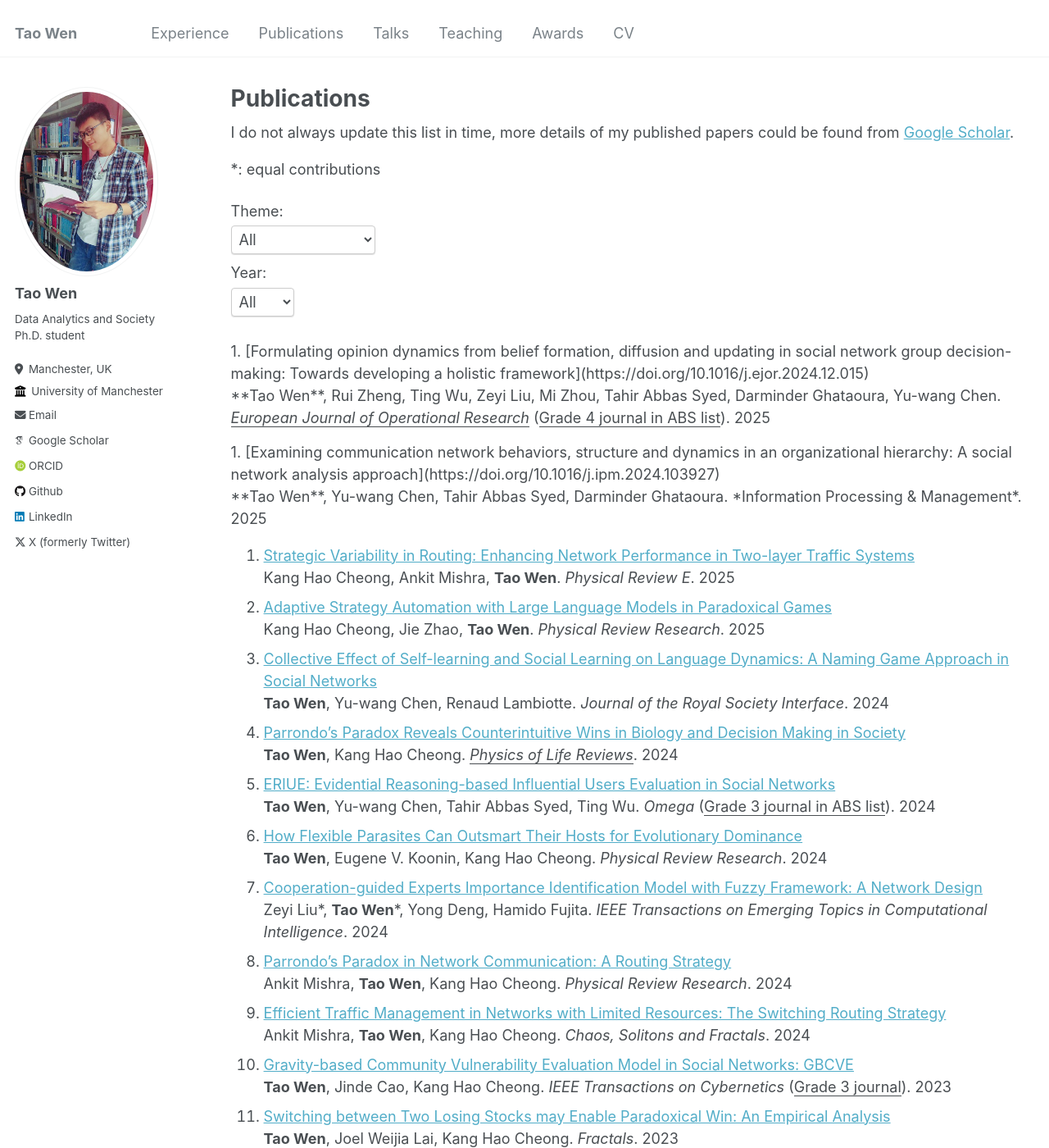
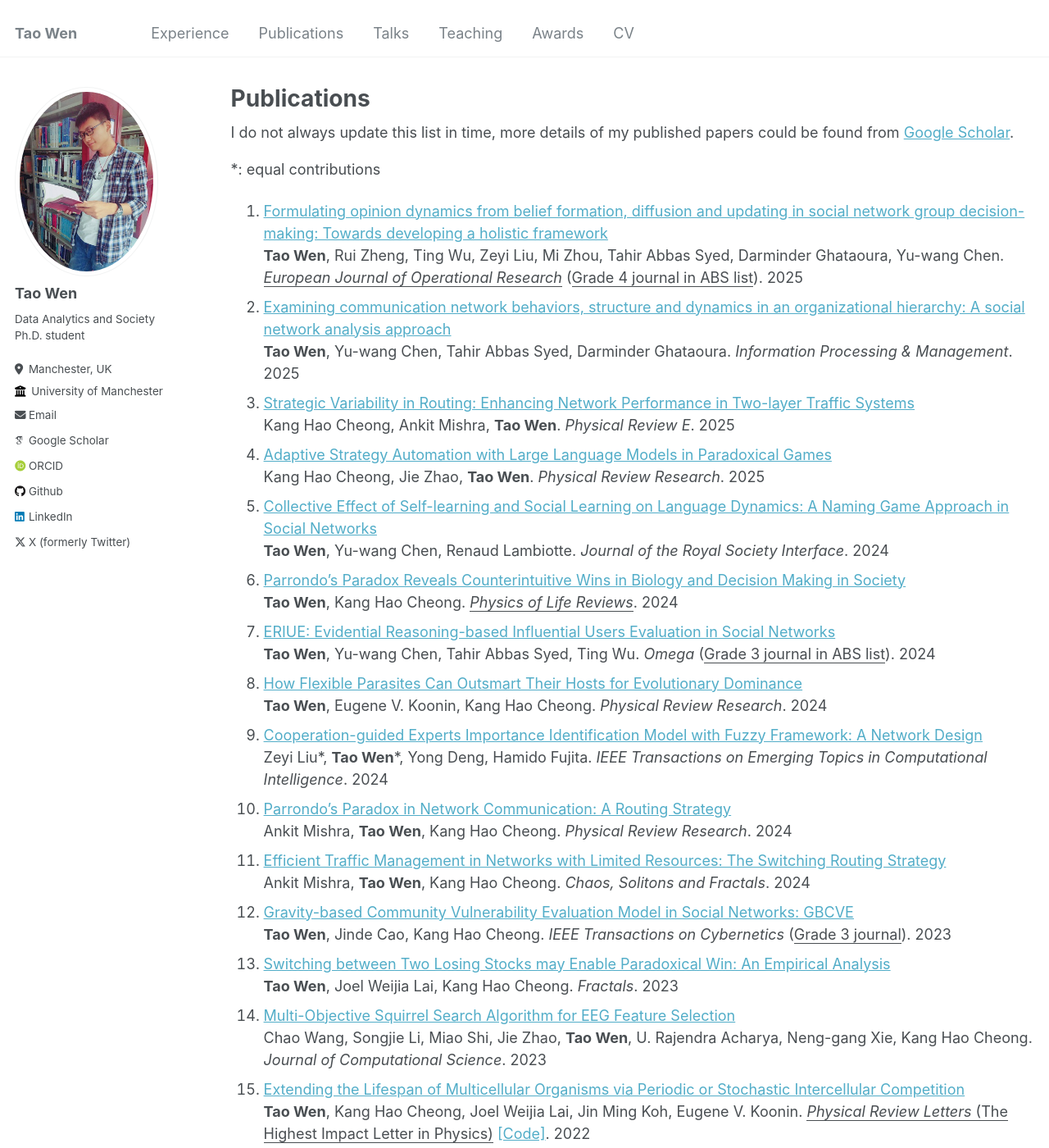
Before and after one commit to TaaoWen/taaowen.github.io, a Jekyll site: the page built from _pages/publications.md, in a window 1280 px wide and 1400 px high. Shown: the whole window at 82% size. Built offline with Jekyll 4.4.1, drawn with Linux system fonts in a browser that asks for light colours; some web fonts are replaced; some of the changed lines change nothing that is shown.

Commit message:
Update publications.md

```diff
--- a/_pages/publications.md
+++ b/_pages/publications.md
@@ -12,141 +12,78 @@ author_profile: true
 
 \*: equal contributions
 
-<div id="filters">
-  <label for="theme-filter">Theme:</label>
-  <select id="theme-filter" onchange="applyFilters()">
-    <option value="all">All</option>
-    <option value="Decision-Making">Decision-Making</option>
-    <option value="Social Networks">Social Networks</option>
-    <option value="Physics">Physics</option>
-  </select>
-
-  <label for="year-filter">Year:</label>
-  <select id="year-filter" onchange="applyFilters()">
-    <option value="all">All</option>
-    <option value="2025">2025</option>
-    <option value="2024">2024</option>
-    <option value="2023">2023</option>
-    <option value="2022">2022</option>
-    <option value="2021">2021</option>
-    <option value="2020">2020</option>
-    <option value="2019">2019</option>
-    <option value="2018">2018</option>
-  </select>
-</div>
-
-<div class="publication" data-tags="Decision-Making, Social Networks, 2025">
-   1. [Formulating opinion dynamics from belief formation, diffusion and updating in social network group decision-making: Towards developing a holistic framework](https://doi.org/10.1016/j.ejor.2024.12.015)<br>
-      **Tao Wen**, Rui Zheng, Ting Wu, Zeyi Liu, Mi Zhou, Tahir Abbas Syed, Darminder Ghataoura, Yu-wang Chen. <u><i>European Journal of Operational Research</i></u> (<u>Grade 4 journal in ABS list</u>). 2025
-</div>
-
-<div class="publication" data-tags="Physics, Social Networks, 2024">
-   1. [Examining communication network behaviors, structure and dynamics in an organizational hierarchy: A social network analysis approach](https://doi.org/10.1016/j.ipm.2024.103927)<br>
-      **Tao Wen**, Yu-wang Chen, Tahir Abbas Syed, Darminder Ghataoura. *Information Processing & Management*. 2025
-</div>
-
-1. [Strategic Variability in Routing: Enhancing Network Performance in Two-layer Traffic Systems](https://doi.org/10.1103/PhysRevE.111.L012201)<br>
-    Kang Hao Cheong, Ankit Mishra, **Tao Wen**. *Physical Review E*. 2025
-2. [Adaptive Strategy Automation with Large Language Models in Paradoxical Games](https://doi.org/10.1103/PhysRevResearch.7.L022012)<br>
-   Kang Hao Cheong, Jie Zhao, **Tao Wen**. *Physical Review Research*. 2025
-3. [Collective Effect of Self-learning and Social Learning on Language Dynamics: A Naming Game Approach in Social Networks](https://doi.org/10.1098/rsif.2024.0406)<br>
-    **Tao Wen**, Yu-wang Chen, Renaud Lambiotte. *Journal of the Royal Society Interface*. 2024
-4. [Parrondo’s Paradox Reveals Counterintuitive Wins in Biology and Decision Making in Society](https://doi.org/10.1016/j.plrev.2024.08.002)<br>
-    **Tao Wen**, Kang Hao Cheong. <u><i>Physics of Life Reviews</i></u>. 2024
-5. [ERIUE: Evidential Reasoning-based Influential Users Evaluation in Social Networks](https://doi.org/10.1016/j.omega.2023.102945)<br>
-   **Tao Wen**, Yu-wang Chen, Tahir Abbas Syed, Ting Wu. *Omega* (<u>Grade 3 journal in ABS list</u>). 2024
-6.  [How Flexible Parasites Can Outsmart Their Hosts for Evolutionary Dominance](https://doi.org/10.1103/PhysRevResearch.6.023104)<br>
-   **Tao Wen**, Eugene V. Koonin, Kang Hao Cheong. *Physical Review Research*. 2024
-7.  [Cooperation-guided Experts Importance Identification Model with Fuzzy Framework: A Network Design](https://doi.org/10.1109/TETCI.2024.3372410)<br>
-   Zeyi Liu\*, **Tao Wen**\*, Yong Deng, Hamido Fujita. *IEEE Transactions on Emerging Topics in Computational Intelligence*. 2024
-8.  [Parrondo’s Paradox in Network Communication: A Routing Strategy](https://doi.org/10.1103/PhysRevResearch.6.L012037)<br>
-   Ankit Mishra, **Tao Wen**, Kang Hao Cheong. *Physical Review Research*. 2024
-9.  [Efficient Traffic Management in Networks with Limited Resources: The Switching Routing Strategy](https://doi.org/10.1016/j.chaos.2024.114658)<br>
-   Ankit Mishra, **Tao Wen**, Kang Hao Cheong. *Chaos, Solitons and Fractals*. 2024
-10. [Gravity-based Community Vulnerability Evaluation Model in Social Networks: GBCVE](https://doi.org/10.1109/TCYB.2021.3123081)<br>
-   **Tao Wen**, Jinde Cao, Kang Hao Cheong. *IEEE Transactions on Cybernetics* (<u>Grade 3 journal</u>). 2023
-11. [Switching between Two Losing Stocks may Enable Paradoxical Win: An Empirical Analysis](https://doi.org/10.1142/S0218348X23400017)<br>
-   **Tao Wen**, Joel Weijia Lai, Kang Hao Cheong. *Fractals*. 2023
-12. [Multi-Objective Squirrel Search Algorithm for EEG Feature Selection](https://doi.org/10.1016/j.jocs.2023.102140)<br>
-   Chao Wang, Songjie Li, Miao Shi, Jie Zhao, **Tao Wen**, U. Rajendra Acharya, Neng-gang Xie, Kang Hao Cheong. *Journal of Computational Science*. 2023
-13. [Extending the Lifespan of Multicellular Organisms via Periodic or Stochastic Intercellular Competition](https://doi.org/10.1103/PhysRevLett.128.218101)<br>
-   **Tao Wen**, Kang Hao Cheong, Joel Weijia Lai, Jin Ming Koh, Eugene V. Koonin. <u><i>Physical Review Letters</i> (The Highest Impact Letter in Physics)</u> [\[Code\]](https://osf.io/z5c8k/?view_only=d2864977225147049f5bea6539f89dbd). 2022
-14. [Alternating Lysis and Lysogeny is a Winning Strategy in Bacteriophages due to Parrondo's Paradox](https://doi.org/10.1073/pnas.2115145119)<br>
-   Kang Hao Cheong\*, **Tao Wen**\*, Sean Benler, Jin Ming Koh, Eugene V. Koonin. <u><i>Proceedings of the National Academy of Sciences</i></u> [\[Code\]](https://osf.io/vth96/?view_only=c61c0a312ef04624acbeb41d071e70df). 2022
-15. [Exploring the Vulnerability of Logistics Networks by Entropy: An Asia-Europe Maritime Transportation Network Case Study](https://doi.org/10.1016/j.ress.2022.108578)<br>
-   **Tao Wen**, Qiuya Gao, Yu-wang Chen, Kang Hao Cheong. *Reliability Engineering & System Safety* (<u>Grade 3 journal</u>). 2022
-16. [A Review of Predator-Prey Systems with Dormancy of Predators](https://doi.org/10.1007/s11071-021-07083-x)<br>
-   **Tao Wen**, Qiuya Gao, Tamás Kalmár-Nagy, Yong Deng, Kang Hao Cheong. *Nonlinear Dynamics*. 2022
-17. [Visibility Graph for Time Series Prediction and Image Classification: A Review](https://doi.org/10.1007/s11071-022-08002-4)<br>
-   **Tao Wen**, Huiling Chen, Kang Hao Cheong. *Nonlinear Dynamics*. 2022
-18. [The Random Walk-based Gravity Model to Identify Influential Nodes in Complex Networks](https://doi.org/10.1016/j.ins.2022.07.084)<br>
-   Jie Zhao, **Tao Wen**, Hadi Jahanshahi, Kang Hao Cheong. *Information Sciences*. 2022
-19. [A Novel Network-based and Divergence-based Time Series Forecasting Method](https://doi.org/10.1016/j.ins.2022.08.120)<br>
-   Qiuya Gao, **Tao Wen**, Yong Deng. *Information Sciences*. 2022
-20. [The Fractal Dimension of Complex Networks: A Review](https://doi.org/10.1016/j.inffus.2021.02.001)<br>
-   **Tao Wen**, Kang Hao Cheong. *Information Fusion* (<u>150+ citation, ESI 1% Highly Cited Paper</u>). 2021
-21. [An Alternating Active-dormitive Strategy Enables Disadvantaged Prey to Outcompete the Perennially Active Prey through Parrondo’s Paradox](https://doi.org/10.1186/s12915-021-01097-y)<br>
-   **Tao Wen**, Eugene V. Koonin, Kang Hao Cheong. *BMC Biology*. 2021
-22. [Information Volume Fractal Dimension](https://doi.org/10.1142/S0218348X21502637)<br>
-   Qiuya Gao, **Tao Wen**, Yong Deng. *Fractals* (<u>ESI 0.1% Hot Paper & ESI 1% Highly Cited Paper</u>). 2021
-23. [Game Dynamics of Emotion Evolution based on the Moran Process](https://doi.org/10.1063/5.0033680)<br>
-   Yayun Dai, Guangjie Zhan, Ye Ye, Wei Bao, **Tao Wen**, Kang Hao Cheong, Nenggang Xie. *Chaos: An Interdisciplinary Journal of Nonlinear Science*. 2021
-24. [Automatic COVID-19 Detection using Exemplar Hybrid Deep Features with X-ray Images](https://doi.org/10.3390/ijerph18158052)<>br>
-   Prabal Datta Barua, Nadia Fareeda Muhammad Gowdh, Kartini Rahmat, Norlisah Ramli, Wei Lin Ng, Wai Yee Chan, Mutlu Kuluozturk, Sengul Dogan, Mehmet Baygin, Orhan Yaman, Turker Tuncer, **Tao Wen**, Kang Hao Cheong, U. Rajendra Acharya. *International Journal of Environmental Research and Public Health*. 2021
-25. [Relieving Cost of Epidemic by Parrondo’s Paradox: A COVID-19 Case Study](https://doi.org/10.1002/advs.202002324)<br>
-   Kang Hao Cheong, **Tao Wen**, Joel Weijia Lai. *Advanced Science* [\[Press\]](https://medicalxpress.com/news/2020-10-relieving-covid-parrondo-paradox.html). 2020
-26. [Vital Spreaders Identification in Complex Networks with Multi-Local Dimension](https://doi.org/10.1016/j.knosys.2020.105717)<br>
-   **Tao Wen**, Danilo Pelus, Yong Deng. *Knowledge-Based Systems*. 2020
-27. [The Vulnerability of Community Structure in Complex Networks: An Entropy Approach](https://www.sciencedirect.com/science/article/pii/S0951832019308762?via%3Dihub)<br>
-   **Tao Wen**, Yong Deng. *Reliability Engineering & System Safety* (<u>ESI 1% Highly Cited Paper, Grade 3 journal</u>). 2020
-28. [Identification of Influencers in Complex Network by Local Information Dimensionality](https://doi.org/10.1016/j.ins.2019.10.003)<br>
-   **Tao Wen**, Yong Deng. *Information Sciences* (<u>100+ citations, ESI 1% Highly Cited Paper</u>). 2020
-29. [Node Similarity Measuring in Complex Networks with Relative Entropy](https://doi.org/10.1016/j.cnsns.2019.104867)<br>
-   **Tao Wen**, Shuyu Duan, Wen Jiang. *Communications in Nonlinear Science and Numerical Simulation*. 2019
-30. [Identifying Influential Nodes based on Fuzzy Local Dimension in Complex Networks](https://doi.org/10.1016/j.chaos.2019.01.011)<br>
-   **Tao Wen**, Wen Jiang. *Chaos, Solitons & Fractals*. 2019
-31. [Measuring the Complexity of Complex Network by Tsallis Entropy](https://doi.org/10.1016/j.physa.2019.121054)<br>
-   **Tao Wen**, Wen Jiang. *Physica A: Statistical Mechanics and Its Applications*. 2019
-32. [A New Information Dimension of Complex Network based on Rényi Entropy](https://doi.org/10.1016/j.physa.2018.10.045)<br>
-   Shuyu Duan, **Tao Wen**, Wen Jiang. *Physica A: Statistical Mechanics and Its Applications*. 2019
-33. [Evaluating Topological Vulnerability based on Fuzzy Fractal Dimension](https://doi.org/10.1007/s40815-018-0457-8)<br>
-   **Tao Wen**, Moxian Song, Wen Jiang. *International Journal of Fuzzy Systems*. 2018
-34. [An Information Dimension of Weighted Complex Networks](https://doi.org/10.1016/j.physa.2018.02.067)<br>
-   **Tao Wen**, Wen Jiang. *Physica A: Statistical Mechanics and Its Applications*. 2018
 
 
-<script>
-  function applyFilters() {
-    const themeFilter = document.getElementById('theme-filter').value;
-    const yearFilter = document.getElementById('year-filter').value;
-    const publications = document.querySelectorAll('.publication');
 
-    publications.forEach(pub => {
-      const tags = pub.getAttribute('data-tags');
-      const matchesTheme = themeFilter === 'all' || (tags && tags.includes(themeFilter));
-      const matchesYear = yearFilter === 'all' || (tags && tags.includes(yearFilter));
-
-      if (matchesTheme && matchesYear) {
-        pub.style.display = 'block';
-      } else {
-        pub.style.display = 'none';
-      }
-    });
-  }
-</script>
-
-<style>
-  #filters {
-    margin-bottom: 20px;
-  }
-  #filters label {
-    margin-right: 10px;
-  }
-  #filters select {
-    margin-right: 20px;
-    padding: 5px;
-  }
-  .publication {
-    margin-bottom: 15px;
-  }
-</style>
+1. [Formulating opinion dynamics from belief formation, diffusion and updating in social network group decision-making: Towards developing a holistic framework](https://doi.org/10.1016/j.ejor.2024.12.015)<br>
+   **Tao Wen**, Rui Zheng, Ting Wu, Zeyi Liu, Mi Zhou, Tahir Abbas Syed, Darminder Ghataoura, Yu-wang Chen. <u><i>European Journal of Operational Research</i></u> (<u>Grade 4 journal in ABS list</u>). 2025
+2. [Examining communication network behaviors, structure and dynamics in an organizational hierarchy: A social network analysis approach](https://doi.org/10.1016/j.ipm.2024.103927)<br>
+    **Tao Wen**, Yu-wang Chen, Tahir Abbas Syed, Darminder Ghataoura. *Information Processing & Management*. 2025
+3. [Strategic Variability in Routing: Enhancing Network Performance in Two-layer Traffic Systems](https://doi.org/10.1103/PhysRevE.111.L012201)<br>
+    Kang Hao Cheong, Ankit Mishra, **Tao Wen**. *Physical Review E*. 2025
+4. [Adaptive Strategy Automation with Large Language Models in Paradoxical Games](https://doi.org/10.1103/PhysRevResearch.7.L022012)<br>
+   Kang Hao Cheong, Jie Zhao, **Tao Wen**. *Physical Review Research*. 2025
+5. [Collective Effect of Self-learning and Social Learning on Language Dynamics: A Naming Game Approach in Social Networks](https://doi.org/10.1098/rsif.2024.0406)<br>
+    **Tao Wen**, Yu-wang Chen, Renaud Lambiotte. *Journal of the Royal Society Interface*. 2024
+6. [Parrondo’s Paradox Reveals Counterintuitive Wins in Biology and Decision Making in Society](https://doi.org/10.1016/j.plrev.2024.08.002)<br>
+    **Tao Wen**, Kang Hao Cheong. <u><i>Physics of Life Reviews</i></u>. 2024
+7. [ERIUE: Evidential Reasoning-based Influential Users Evaluation in Social Networks](https://doi.org/10.1016/j.omega.2023.102945)<br>
+   **Tao Wen**, Yu-wang Chen, Tahir Abbas Syed, Ting Wu. *Omega* (<u>Grade 3 journal in ABS list</u>). 2024
+8.  [How Flexible Parasites Can Outsmart Their Hosts for Evolutionary Dominance](https://doi.org/10.1103/PhysRevResearch.6.023104)<br>
+   **Tao Wen**, Eugene V. Koonin, Kang Hao Cheong. *Physical Review Research*. 2024
+9.  [Cooperation-guided Experts Importance Identification Model with Fuzzy Framework: A Network Design](https://doi.org/10.1109/TETCI.2024.3372410)<br>
+   Zeyi Liu\*, **Tao Wen**\*, Yong Deng, Hamido Fujita. *IEEE Transactions on Emerging Topics in Computational Intelligence*. 2024
+10. [Parrondo’s Paradox in Network Communication: A Routing Strategy](https://doi.org/10.1103/PhysRevResearch.6.L012037)<br>
+   Ankit Mishra, **Tao Wen**, Kang Hao Cheong. *Physical Review Research*. 2024
+11. [Efficient Traffic Management in Networks with Limited Resources: The Switching Routing Strategy](https://doi.org/10.1016/j.chaos.2024.114658)<br>
+   Ankit Mishra, **Tao Wen**, Kang Hao Cheong. *Chaos, Solitons and Fractals*. 2024
+12. [Gravity-based Community Vulnerability Evaluation Model in Social Networks: GBCVE](https://doi.org/10.1109/TCYB.2021.3123081)<br>
+   **Tao Wen**, Jinde Cao, Kang Hao Cheong. *IEEE Transactions on Cybernetics* (<u>Grade 3 journal</u>). 2023
+13. [Switching between Two Losing Stocks may Enable Paradoxical Win: An Empirical Analysis](https://doi.org/10.1142/S0218348X23400017)<br>
+   **Tao Wen**, Joel Weijia Lai, Kang Hao Cheong. *Fractals*. 2023
+14. [Multi-Objective Squirrel Search Algorithm for EEG Feature Selection](https://doi.org/10.1016/j.jocs.2023.102140)<br>
+   Chao Wang, Songjie Li, Miao Shi, Jie Zhao, **Tao Wen**, U. Rajendra Acharya, Neng-gang Xie, Kang Hao Cheong. *Journal of Computational Science*. 2023
+15. [Extending the Lifespan of Multicellular Organisms via Periodic or Stochastic Intercellular Competition](https://doi.org/10.1103/PhysRevLett.128.218101)<br>
+   **Tao Wen**, Kang Hao Cheong, Joel Weijia Lai, Jin Ming Koh, Eugene V. Koonin. <u><i>Physical Review Letters</i> (The Highest Impact Letter in Physics)</u> [\[Code\]](https://osf.io/z5c8k/?view_only=d2864977225147049f5bea6539f89dbd). 2022
+16. [Alternating Lysis and Lysogeny is a Winning Strategy in Bacteriophages due to Parrondo's Paradox](https://doi.org/10.1073/pnas.2115145119)<br>
+   Kang Hao Cheong\*, **Tao Wen**\*, Sean Benler, Jin Ming Koh, Eugene V. Koonin. <u><i>Proceedings of the National Academy of Sciences</i></u> [\[Code\]](https://osf.io/vth96/?view_only=c61c0a312ef04624acbeb41d071e70df). 2022
+17. [Exploring the Vulnerability of Logistics Networks by Entropy: An Asia-Europe Maritime Transportation Network Case Study](https://doi.org/10.1016/j.ress.2022.108578)<br>
+   **Tao Wen**, Qiuya Gao, Yu-wang Chen, Kang Hao Cheong. *Reliability Engineering & System Safety* (<u>Grade 3 journal</u>). 2022
+18. [A Review of Predator-Prey Systems with Dormancy of Predators](https://doi.org/10.1007/s11071-021-07083-x)<br>
+   **Tao Wen**, Qiuya Gao, Tamás Kalmár-Nagy, Yong Deng, Kang Hao Cheong. *Nonlinear Dynamics*. 2022
+19. [Visibility Graph for Time Series Prediction and Image Classification: A Review](https://doi.org/10.1007/s11071-022-08002-4)<br>
+   **Tao Wen**, Huiling Chen, Kang Hao Cheong. *Nonlinear Dynamics*. 2022
+20. [The Random Walk-based Gravity Model to Identify Influential Nodes in Complex Networks](https://doi.org/10.1016/j.ins.2022.07.084)<br>
+   Jie Zhao, **Tao Wen**, Hadi Jahanshahi, Kang Hao Cheong. *Information Sciences*. 2022
+21. [A Novel Network-based and Divergence-based Time Series Forecasting Method](https://doi.org/10.1016/j.ins.2022.08.120)<br>
+   Qiuya Gao, **Tao Wen**, Yong Deng. *Information Sciences*. 2022
+22. [The Fractal Dimension of Complex Networks: A Review](https://doi.org/10.1016/j.inffus.2021.02.001)<br>
+   **Tao Wen**, Kang Hao Cheong. *Information Fusion* (<u>150+ citation, ESI 1% Highly Cited Paper</u>). 2021
+23. [An Alternating Active-dormitive Strategy Enables Disadvantaged Prey to Outcompete the Perennially Active Prey through Parrondo’s Paradox](https://doi.org/10.1186/s12915-021-01097-y)<br>
+   **Tao Wen**, Eugene V. Koonin, Kang Hao Cheong. *BMC Biology*. 2021
+24. [Information Volume Fractal Dimension](https://doi.org/10.1142/S0218348X21502637)<br>
+   Qiuya Gao, **Tao Wen**, Yong Deng. *Fractals* (<u>ESI 0.1% Hot Paper & ESI 1% Highly Cited Paper</u>). 2021
+25. [Game Dynamics of Emotion Evolution based on the Moran Process](https://doi.org/10.1063/5.0033680)<br>
+   Yayun Dai, Guangjie Zhan, Ye Ye, Wei Bao, **Tao Wen**, Kang Hao Cheong, Nenggang Xie. *Chaos: An Interdisciplinary Journal of Nonlinear Science*. 2021
+26. [Automatic COVID-19 Detection using Exemplar Hybrid Deep Features with X-ray Images](https://doi.org/10.3390/ijerph18158052)<>br>
+   Prabal Datta Barua, Nadia Fareeda Muhammad Gowdh, Kartini Rahmat, Norlisah Ramli, Wei Lin Ng, Wai Yee Chan, Mutlu Kuluozturk, Sengul Dogan, Mehmet Baygin, Orhan Yaman, Turker Tuncer, **Tao Wen**, Kang Hao Cheong, U. Rajendra Acharya. *International Journal of Environmental Research and Public Health*. 2021
+27. [Relieving Cost of Epidemic by Parrondo’s Paradox: A COVID-19 Case Study](https://doi.org/10.1002/advs.202002324)<br>
+   Kang Hao Cheong, **Tao Wen**, Joel Weijia Lai. *Advanced Science* [\[Press\]](https://medicalxpress.com/news/2020-10-relieving-covid-parrondo-paradox.html). 2020
+28. [Vital Spreaders Identification in Complex Networks with Multi-Local Dimension](https://doi.org/10.1016/j.knosys.2020.105717)<br>
+   **Tao Wen**, Danilo Pelus, Yong Deng. *Knowledge-Based Systems*. 2020
+29. [The Vulnerability of Community Structure in Complex Networks: An Entropy Approach](https://www.sciencedirect.com/science/article/pii/S0951832019308762?via%3Dihub)<br>
+   **Tao Wen**, Yong Deng. *Reliability Engineering & System Safety* (<u>ESI 1% Highly Cited Paper, Grade 3 journal</u>). 2020
+30. [Identification of Influencers in Complex Network by Local Information Dimensionality](https://doi.org/10.1016/j.ins.2019.10.003)<br>
+   **Tao Wen**, Yong Deng. *Information Sciences* (<u>100+ citations, ESI 1% Highly Cited Paper</u>). 2020
+31. [Node Similarity Measuring in Complex Networks with Relative Entropy](https://doi.org/10.1016/j.cnsns.2019.104867)<br>
+   **Tao Wen**, Shuyu Duan, Wen Jiang. *Communications in Nonlinear Science and Numerical Simulation*. 2019
+32. [Identifying Influential Nodes based on Fuzzy Local Dimension in Complex Networks](https://doi.org/10.1016/j.chaos.2019.01.011)<br>
+   **Tao Wen**, Wen Jiang. *Chaos, Solitons & Fractals*. 2019
+33. [Measuring the Complexity of Complex Network by Tsallis Entropy](https://doi.org/10.1016/j.physa.2019.121054)<br>
+   **Tao Wen**, Wen Jiang. *Physica A: Statistical Mechanics and Its Applications*. 2019
+34. [A New Information Dimension of Complex Network based on Rényi Entropy](https://doi.org/10.1016/j.physa.2018.10.045)<br>
+   Shuyu Duan, **Tao Wen**, Wen Jiang. *Physica A: Statistical Mechanics and Its Applications*. 2019
+35. [Evaluating Topological Vulnerability based on Fuzzy Fractal Dimension](https://doi.org/10.1007/s40815-018-0457-8)<br>
+   **Tao Wen**, Moxian Song, Wen Jiang. *International Journal of Fuzzy Systems*. 2018
+36. [An Information Dimension of Weighted Complex Networks](https://doi.org/10.1016/j.physa.2018.02.067)<br>
+   **Tao Wen**, Wen Jiang. *Physica A: Statistical Mechanics and Its Applications*. 2018
```
